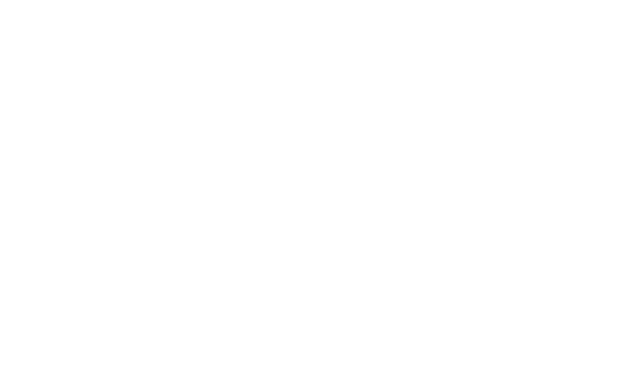
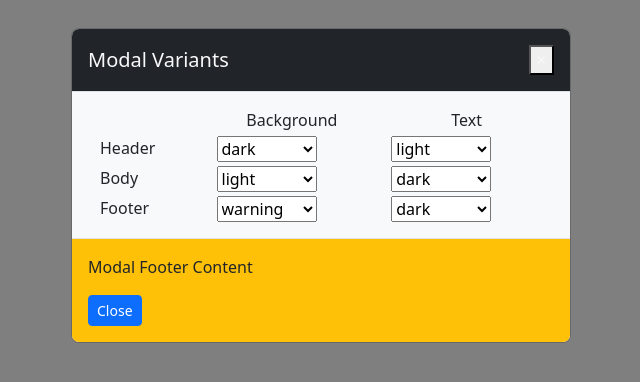
Before and after one commit to yaalexa/TODESFRONTENDVUE, a Vue app: page /pruebamodal in a window 1280 px wide. Shown: the top 382 px of the page, without its empty margins (319-959 px from the left). Built offline with nearby package versions, Linux system fonts and the light colour scheme.

Commit message:
aqui se creo el modal

```diff
--- a/src/components/Siderbar.vue
+++ b/src/components/Siderbar.vue
@@ -37,6 +37,10 @@
                     <router-link to="/ListarUsuarios">Usuarios</router-link>
                     <a></a>
                 </li>
+                <li>
+                    <router-link to="/pruebamodal">modelasdasd</router-link>
+                    <a></a>
+                </li>
 
                 <li>
                      <a>Roles</a>
--- /dev/null
+++ b/src/components/pruebamodal.vue
@@ -0,0 +1,103 @@
+<template>
+    <div>
+
+
+      <b-modal
+        v-model="show"
+        title="Modal Variants"
+        :header-bg-variant="headerBgVariant"
+        :header-text-variant="headerTextVariant"
+        :body-bg-variant="bodyBgVariant"
+        :body-text-variant="bodyTextVariant"
+        :footer-bg-variant="footerBgVariant"
+        :footer-text-variant="footerTextVariant"
+      >
+        <b-container fluid>
+          <b-row class="mb-1 text-center">
+            <b-col cols="3"></b-col>
+            <b-col>Background</b-col>
+            <b-col>Text</b-col>
+          </b-row>
+
+          <b-row class="mb-1">
+            <b-col cols="3">Header</b-col>
+            <b-col>
+              <b-form-select
+                v-model="headerBgVariant"
+                :options="variants"
+              ></b-form-select>
+            </b-col>
+            <b-col>
+              <b-form-select
+                v-model="headerTextVariant"
+                :options="variants"
+              ></b-form-select>
+            </b-col>
+          </b-row>
+
+          <b-row class="mb-1">
+            <b-col cols="3">Body</b-col>
+            <b-col>
+              <b-form-select
+                v-model="bodyBgVariant"
+                :options="variants"
+              ></b-form-select>
+            </b-col>
+            <b-col>
+              <b-form-select
+                v-model="bodyTextVariant"
+                :options="variants"
+              ></b-form-select>
+            </b-col>
+          </b-row>
+
+          <b-row>
+            <b-col cols="3">Footer</b-col>
+            <b-col>
+              <b-form-select
+                v-model="footerBgVariant"
+                :options="variants"
+              ></b-form-select>
+            </b-col>
+            <b-col>
+              <b-form-select
+                v-model="footerTextVariant"
+                :options="variants"
+              ></b-form-select>
+            </b-col>
+          </b-row>
+        </b-container>
+
+        <template #modal-footer>
+          <div class="w-100">
+            <p class="float-left">Modal Footer Content</p>
+            <b-button
+              variant="primary"
+              size="sm"
+              class="float-right"
+              @click="show=false"
+            >
+              Close
+            </b-button>
+          </div>
+        </template>
+      </b-modal>
+    </div>
+  </template>
+
+  <script>
+    export default {
+      data() {
+        return {
+          show: true,
+          variants: ['primary', 'secondary', 'success', 'warning', 'danger', 'info', 'light', 'dark'],
+          headerBgVariant: 'dark',
+          headerTextVariant: 'light',
+          bodyBgVariant: 'light',
+          bodyTextVariant: 'dark',
+          footerBgVariant: 'warning',
+          footerTextVariant: 'dark'
+        }
+      }
+    }
+  </script>
--- a/src/router/index.js
+++ b/src/router/index.js
@@ -8,6 +8,7 @@
 import Vereventos from '../views/Admin/Eventos/Vereventos'
 import Registro from '../views/Registro.vue'
 import Categoria from '../views/Categoria/Categoria.vue'
+import pruebamodal from '../components/pruebamodal.vue'
 
 import Publicacionevento from '../views/Publicacionevento/Publicacionevento.vue'
 import Nuevapublicacionevento from '../views/Publicacionevento/Nuevapublicacionevento'
@@ -155,7 +156,12 @@
         path: '/AgregarUsuario"',
         name: '/AgregarUsuario"',
         component: AgregarUsuario
-    }
+    },
+    {
+      path: '/pruebamodal',
+      name: '/pruebamodal',
+      component: pruebamodal
+  },
 ]
 
 const router = new VueRouter({
--- a/src/views/Categoria/Categoria.vue
+++ b/src/views/Categoria/Categoria.vue
@@ -1,3 +1,4 @@
+
     <template>
 
         <div>
@@ -5,68 +6,90 @@
 
 
             <b-button  variant="warning" @click="NuevaCategoria()">Nueva Categoria</b-button>
-          <b-table sticky-header striped hover class="text-black bg-white" :fields="encabezado" :items="categoria">
 
+
+            <b-table :fields="encabezado" :items="categoria">
+
+                <template v-slot:cell(eliminar)="data">
+
+                    <b-button variant="danger" @click="EliminarCategoria(data.item.id)">Eliminar</b-button>
+                </template>
 
                 <template v-slot:cell(editar)="data">
 
                 <b-button variant="primary" size="sm" @click="editar(data.id)">Editar</b-button>
 
             </template>
+            <template v-slot:cell(asignar)="data">
 
+            <b-button @click="show-true" to="/pruebamodal" variant="secondary">asignar</b-button>
 
-                <template v-slot:cell(guardar)="data">
-                    <b-button size="sm" @click="guardar(data.id)">Guardar</b-button>
                 </template>
+            </b-table>
 
-
-            </b-table>
 
         </div>
     </template>
 
     <script>
 
+
+
     import axios from "axios"
     //import { response } from "express";
     // el axios permite  llamar  todas las  apis  que se hayan creado
     export default {
-            name:"Mostrarcategorias",
-            data(){
+        name: "Mostrarcategorias",
+        data() {
             return {
-                categoria:[],
-                encabezado:[
-            {key:"id",label:"Id"},
-            {key:"nombre",label:"Categoria"},
-            { key:"descripcion",label:"Descripcion"},
+                categoria: [],
+                encabezado: [
+                    { key: "id", label: "Id" },
+                    { key: "nombre", label: "Nombre" },
+                    { key: "descripcion", label: "Descripcion" },
                     { key: "editar", label: "Editar" },
-            { key: "guardar", label: "Guardar" },
-              ]}},
-            components:{
+                    { key: "eliminar", label: "Eliminar" },
+                    { key: "asignar", label: "asignar" }
+
+
+                ],
+
+            }
+        },
+        components: {
 
         },
-            mounted(){
+        mounted() {
             this.getcategorias()
-
-
-
+            this.EliminarCategoria(id)
 
         },
 
-            methods:{
+        methods: {
 
-                getcategorias(){
-                    this.axios.get("http://127.0.0.1:8000/api/categoria").then((response)=>
-                    {
-                       this.categoria=response.data;
+            getcategorias() {
+                this.axios.get("http://127.0.0.1:8000/api/categoria").then((response) => {
+                    this.categoria = response.data;
                 })
             },
 
             NuevaCategoria(){
             this.$router.push('NuevaCategoria')
-                }
+            },
+
+            EliminarCategoria(id) {
+                this.axios.delete("http://127.0.0.1:8000/api/categoria/"+id, this.form).then((data) => {
+                    console.log(data);
+                });
+            },
+
 
 
         }
     }
+
     </script>
+
+    <style>
+
+    </style>
--- a/src/views/Categoria/NuevaCategoria.vue
+++ b/src/views/Categoria/NuevaCategoria.vue
@@ -11,7 +11,7 @@
     <b-label for="">Descripcion</b-label>
     <b-input type="text" v-model="form.descripcion"/><br>
 
-    <b-button variant="primary" @click="GuardarCategoria()">REGISTRAR</b-button>
+    <b-button c variant="primary" @click="GuardarCategoria()">REGISTRAR</b-button>
 
 
 
@@ -23,12 +23,14 @@
 <script>
 import axios from "axios"
 export default {
+
     name:"NuevaCategoria",
     data(){
         return{
             form:{
                 nombre:"",   // aqui se inicializa lo que  hace la conexion   de html con js
                 descripcion:"",
+
             }
 
         }
```
Lines whose indentation alone changed are shown as unchanged.
